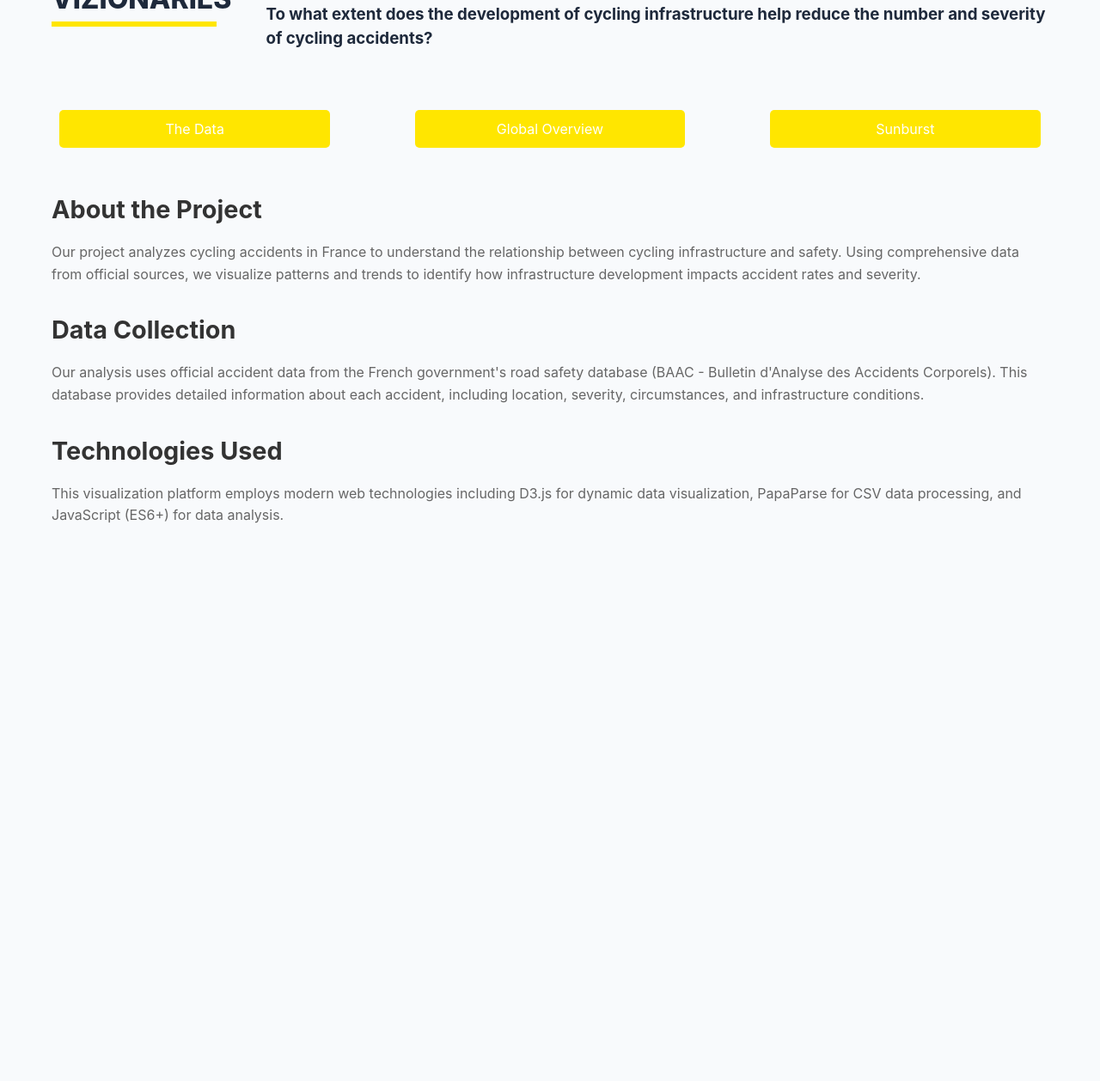
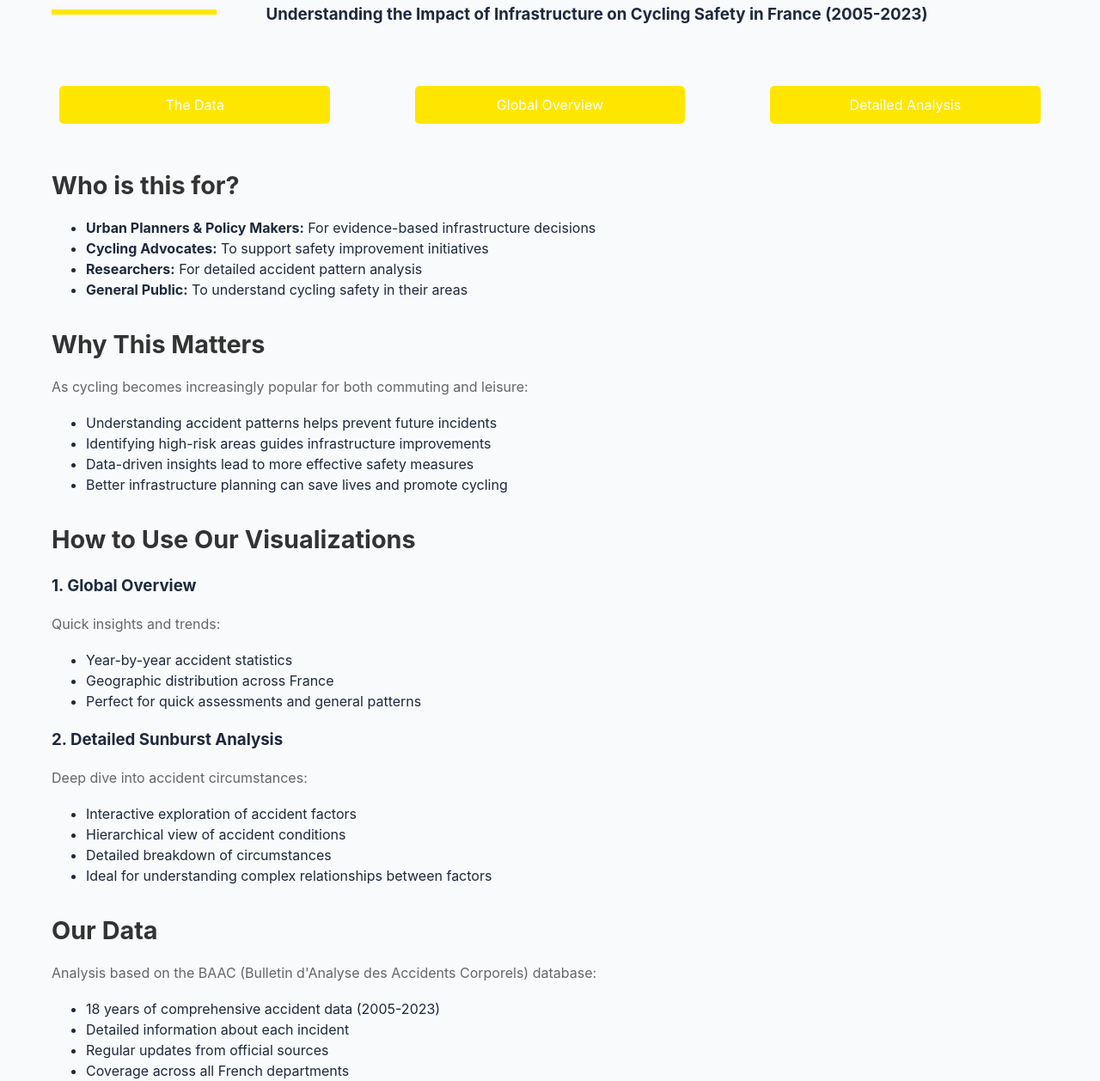
Before and after one commit to Ammar434/visionaries, a website built with Vite: page index.html in a window 1280 px wide. Shown: the part 79-1337 px from the top of the page at 86% size. Before the commit the page ends 800 px from the top, so only its background shows below. Built offline with nearby package versions, Linux system fonts and the light colour scheme.

Commit message:
Vite update

```diff
--- a/index.html
+++ b/index.html
@@ -4,66 +4,103 @@
 <head>
     <meta charset="utf-8">
     <meta name="viewport" content="width=device-width, initial-scale=1, shrink-to-fit=no">
-    <title>Vizionaries</title>
-    <meta name="description" content="The site for our project!">
-    <!-- Update image and stylesheet paths to use the base URL -->
-    <link rel="icon" href="/visionaries/images/icon.png">
-    <link rel="stylesheet" href="/styles/styles.css">
+    <title>Vizionaries - Cycling Accident Analysis</title>
+    <meta name="description" content="Comprehensive analysis of cycling accidents in France and infrastructure impact">
+    <link rel="icon" type="image/png" href="./images/icon.png">
+    <link rel="stylesheet" href="./styles/styles.css">
 </head>
 
 <body>
     <div class="header-title">
         <h1>VIZIONARIES</h1>
         <div>
-            <h2>Cycling accidents</h2>
-            <h3>To what extent does the development of cycling infrastructure help reduce the number and severity of
-                cycling accidents?</h3>
+            <h2>Cycling Accidents Analysis Platform</h2>
+            <h3>Understanding the Impact of Infrastructure on Cycling Safety in France (2005-2023)</h3>
         </div>
     </div>
 
     <div class="row">
         <div class="column_home">
-            <a href="/visionaries/" class="nav-button">The Data</a>
+            <a href="./" class="nav-button">The Data</a>
         </div>
-
         <div class="column_home">
-            <a href="/visionaries/src/global_overview.html" class="nav-button">Global Overview</a>
+            <a href="./src/global_overview.html" class="nav-button">Global Overview</a>
         </div>
-
         <div class="column_home">
-            <a href="/visionaries/src/accident_sequences.html" class="nav-button">Sunburst</a>
+            <a href="./src/accident_sequences.html" class="nav-button">Detailed Analysis</a>
         </div>
     </div>
 
     <div class="project-description">
-        <section>
-            <h2>About the Project</h2>
+        <section class="audience-section">
+            <h2>Who is this for?</h2>
+            <ul>
+                <li><strong>Urban Planners & Policy Makers:</strong> For evidence-based infrastructure decisions</li>
+                <li><strong>Cycling Advocates:</strong> To support safety improvement initiatives</li>
+                <li><strong>Researchers:</strong> For detailed accident pattern analysis</li>
+                <li><strong>General Public:</strong> To understand cycling safety in their areas</li>
+            </ul>
+        </section>
+
+        <section class="importance-section">
+            <h2>Why This Matters</h2>
             <p>
-                Our project analyzes cycling accidents in France to understand the relationship between
-                cycling infrastructure and safety. Using comprehensive data from official sources, we visualize patterns
-                and trends to identify how infrastructure development impacts accident rates and severity.
+                As cycling becomes increasingly popular for both commuting and leisure:
+            <ul>
+                <li>Understanding accident patterns helps prevent future incidents</li>
+                <li>Identifying high-risk areas guides infrastructure improvements</li>
+                <li>Data-driven insights lead to more effective safety measures</li>
+                <li>Better infrastructure planning can save lives and promote cycling</li>
+            </ul>
             </p>
         </section>
 
-        <section>
-            <h2>Data Collection</h2>
+        <section class="visualization-guide">
+            <h2>How to Use Our Visualizations</h2>
+
+            <div class="view-description">
+                <h3>1. Global Overview</h3>
+                <p>
+                    Quick insights and trends:
+                <ul>
+                    <li>Year-by-year accident statistics</li>
+                    <li>Geographic distribution across France</li>
+                    <li>Perfect for quick assessments and general patterns</li>
+                </ul>
+                </p>
+            </div>
+
+            <div class="view-description">
+                <h3>2. Detailed Sunburst Analysis</h3>
+                <p>
+                    Deep dive into accident circumstances:
+                <ul>
+                    <li>Interactive exploration of accident factors</li>
+                    <li>Hierarchical view of accident conditions</li>
+                    <li>Detailed breakdown of circumstances</li>
+                    <li>Ideal for understanding complex relationships between factors</li>
+                </ul>
+                </p>
+            </div>
+        </section>
+
+        <section class="data-section">
+            <h2>Our Data</h2>
             <p>
-                Our analysis uses official accident data from the French government's road safety database (BAAC -
-                Bulletin d'Analyse des Accidents Corporels). This database provides detailed information about each
-                accident, including location, severity, circumstances, and infrastructure conditions.
+                Analysis based on the BAAC (Bulletin d'Analyse des Accidents Corporels) database:
+            <ul>
+                <li>18 years of comprehensive accident data (2005-2023)</li>
+                <li>Detailed information about each incident</li>
+                <li>Regular updates from official sources</li>
+                <li>Coverage across all French departments</li>
+            </ul>
             </p>
         </section>
 
-        <section>
-            <h2>Technologies Used</h2>
-            <p>
-                This visualization platform employs modern web technologies including D3.js for dynamic data
-                visualization,
-                PapaParse for CSV data processing, and JavaScript (ES6+) for data analysis.
-            </p>
-        </section>
+
     </div>
 
+    <script type="module" src="./scripts.js"></script>
 </body>
 
 </html>
```
